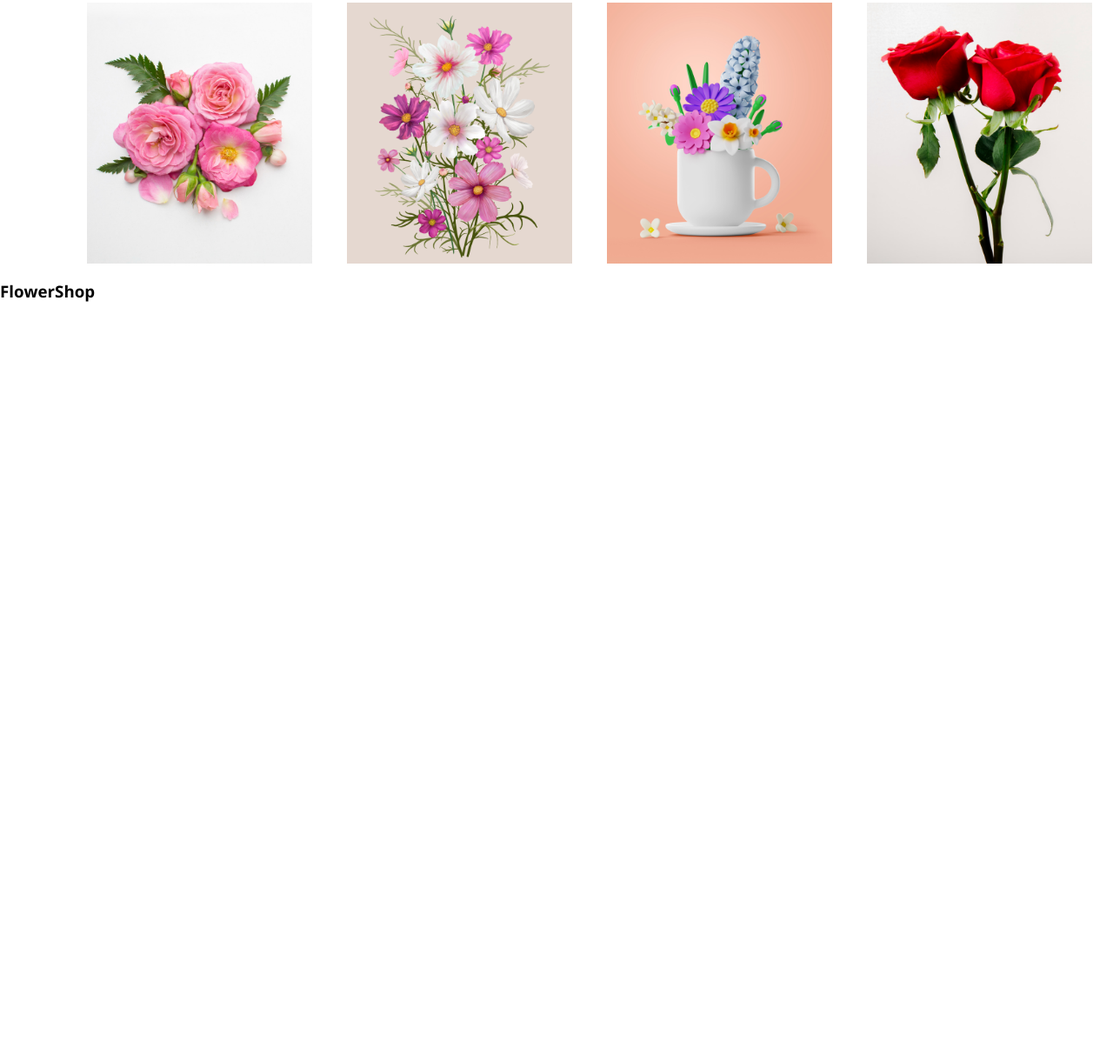
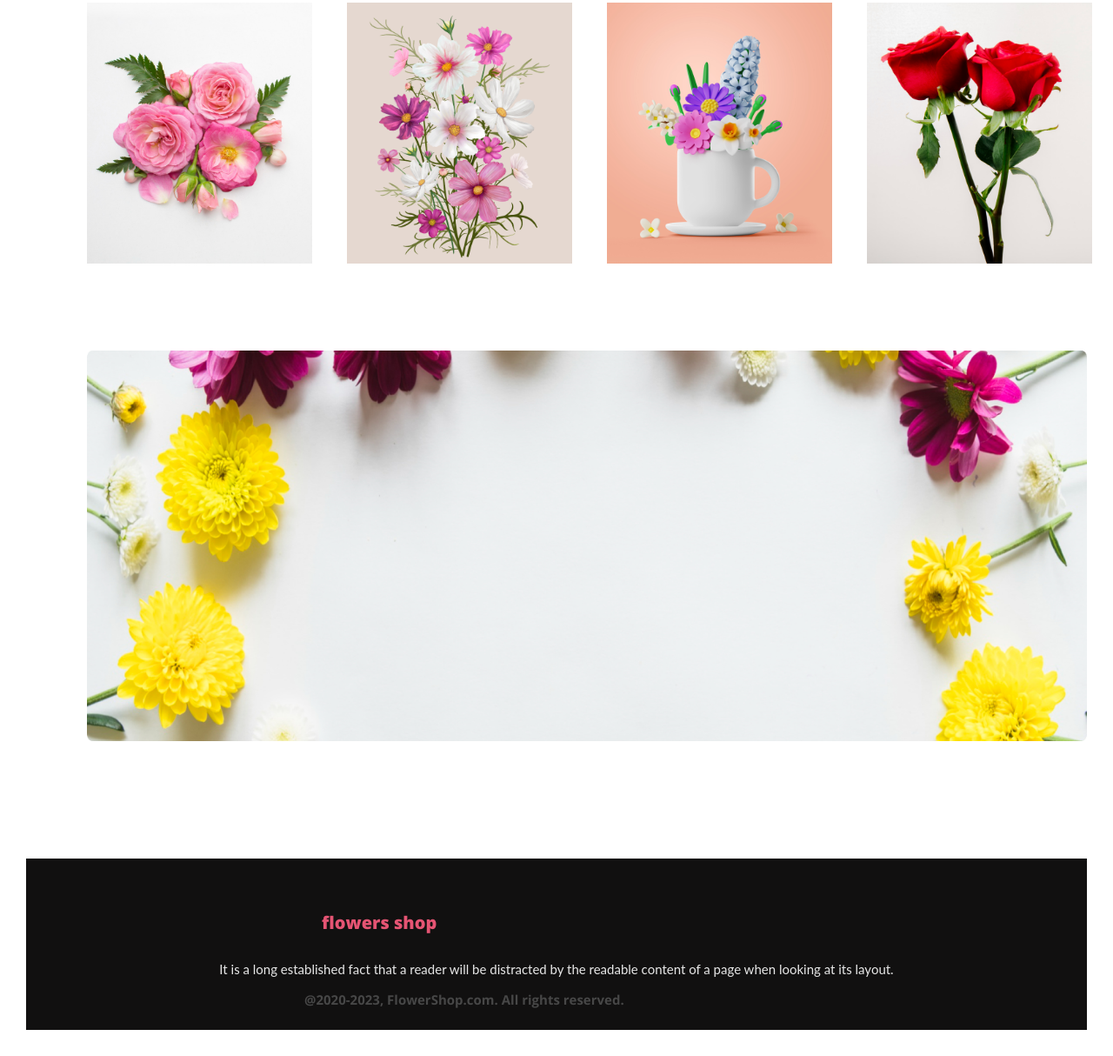
Before and after one commit to Polash06/first-assignment, a plain HTML site: page index.html in a window 1280 px wide. Shown: the part 4140-5354 px from the top of the page at 87% size. Before the commit the page ends 4506 px from the top, so only its background shows below. Drawn offline with nearby package versions, Linux system fonts and the light colour scheme.

Commit message:
assignment file

```diff
--- a/index.html
+++ b/index.html
@@ -78,12 +78,17 @@
 
         <section>
             <div>
-            <!-- <img class="name" polsh  src="images/Rectangle 9.png" alt=""> -->
+            <img class="name"  src="images/Rectangle 9.png" alt="">
         </div>
         </section>
     <footer>
         <section>
-            <h3> FlowerShop</h3>
+            <div class="reader">
+                <h3 class="be">flowers shop</h3>
+                <p class="is">It is a long established fact that a reader will be distracted by the readable content of a page when looking at its layout.</p>
+
+                <p class="iam">@2020-2023, FlowerShop.com. All rights reserved. </p>
+            </div>
         </section>
     </footer>
 </body>
--- a/syles/first.css
+++ b/syles/first.css
@@ -127,5 +127,29 @@ padding: 0px 0px 0px 100px;
     margin: 100px;
  width: 1150px;
 height: 449px;
-
 }
+.reader{
+    background: #111010;
+    padding: 10px 20px 10px 20px;
+    margin: 30px;
+}
+.is{
+color: rgba(255, 255, 255, 0.90);
+text-align: center;
+font-family: Lato;
+font-size: 15px;
+font-style: normal;
+font-weight: 400;
+line-height: 20px;
+}
+.be{
+ margin: 20px;
+padding: 30px 200px 10px 300px;
+ color: #E55473;
+font-size: 20px;
+font-weight: 800;
+}
+.iam{
+    padding: 0 0 0 300px;
+    font-size: 15px;
+}
```
